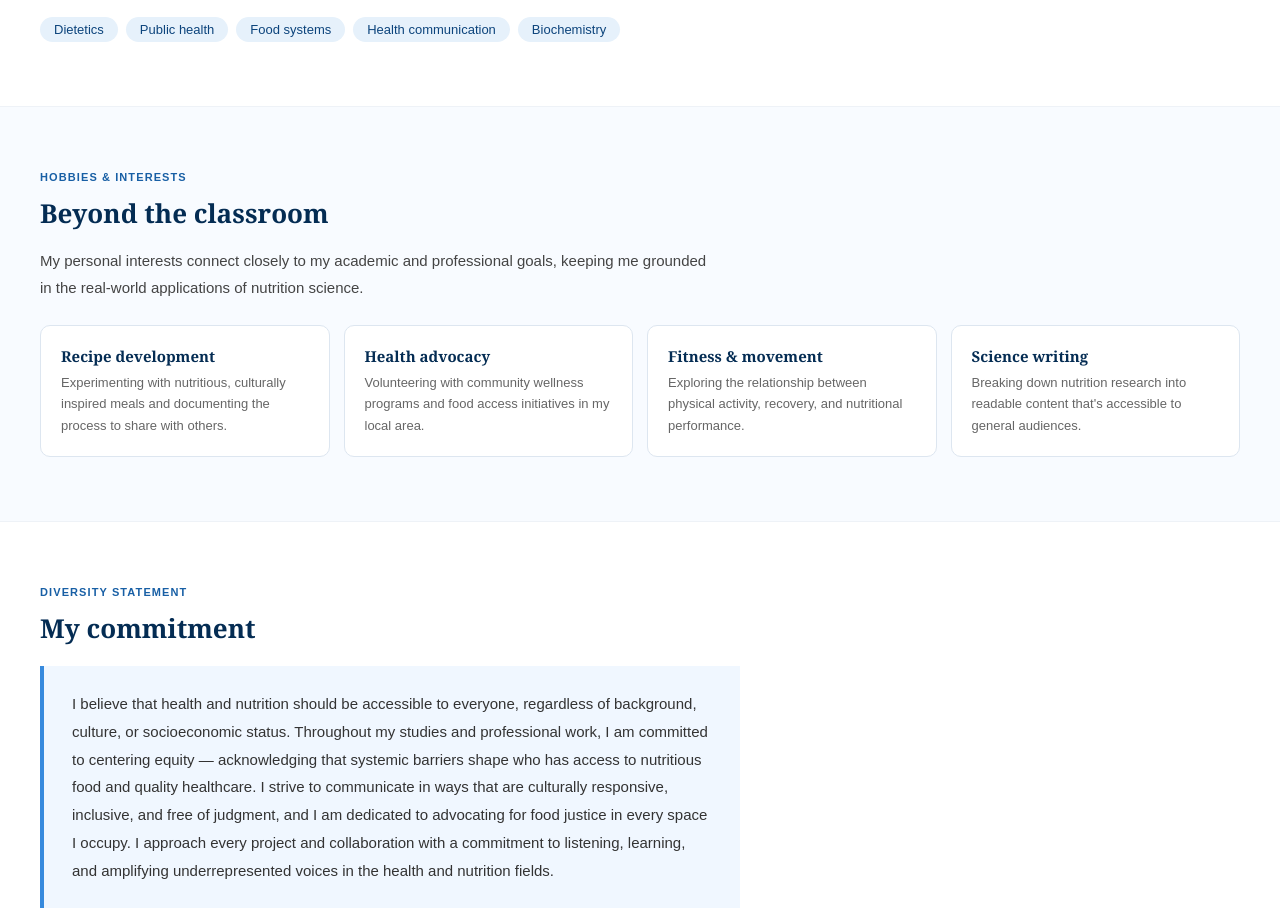
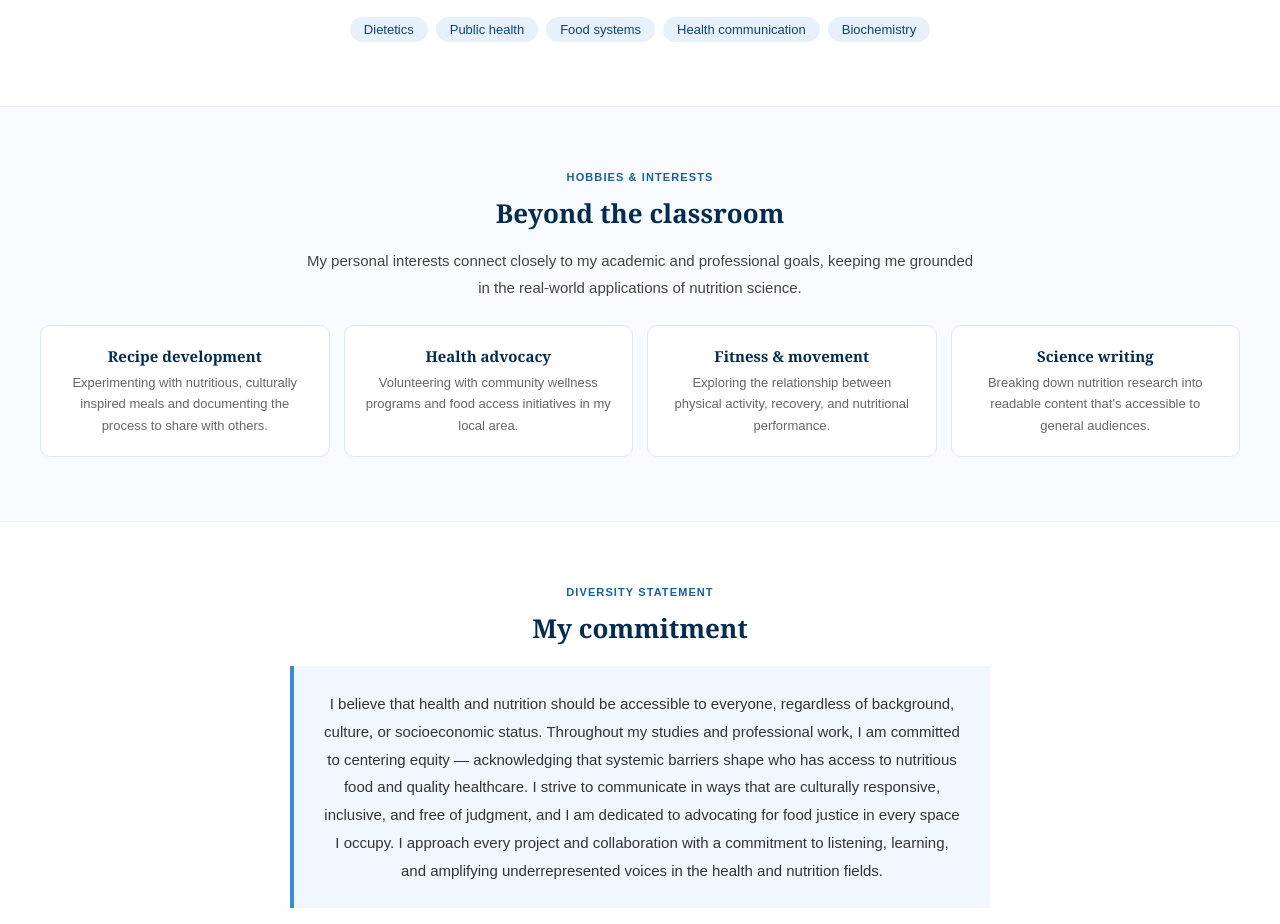
Before and after one commit to mmf124/portfolio-, a plain HTML site: page index.html in a window 1280 px wide. Shown: the part 808-1732 px from the top of the page. Drawn offline with Linux system fonts and the light colour scheme.

Commit message:
Center align sections and tag rows in index.html

```diff
--- a/index.html
+++ b/index.html
@@ -48,7 +48,7 @@
     .hero p { font-size: 17px; color: #185FA5; line-height: 1.75; max-width: 560px; font-family: Arial, sans-serif; }
 
     /* Sections */
-    section { padding: 4rem 2.5rem; border-bottom: 1px solid #eef2f7; }
+    section { padding: 4rem 2.5rem; border-bottom: 1px solid #eef2f7; text-align: center; }
     section:nth-child(even) { background: #f8fbff; }
 
     .section-label {
@@ -61,10 +61,10 @@
       font-family: Arial, sans-serif;
     }
     h2.section-heading { font-size: 26px; font-weight: 700; color: #042C53; margin-bottom: 1rem; }
-    .section-body { font-size: 15px; line-height: 1.8; color: #444; font-family: Arial, sans-serif; max-width: 680px; }
+    .section-body { font-size: 15px; line-height: 1.8; color: #444; font-family: Arial, sans-serif; max-width: 680px; margin: 0 auto; }
 
     /* Tags */
-    .tag-row { display: flex; flex-wrap: wrap; gap: 8px; margin-top: 1.25rem; }
+    .tag-row { display: flex; flex-wrap: wrap; gap: 8px; margin-top: 1.25rem; justify-content: center; }
     .tag {
       font-size: 13px;
       padding: 5px 14px;
@@ -106,7 +106,8 @@
       padding: 1.5rem 1.75rem;
       margin-top: 1.25rem;
       max-width: 700px;
-    }
+      margin-left: auto;
+      margin-right: auto;}
     .diversity-block p { font-size: 15px; line-height: 1.85; color: #333; font-family: Arial, sans-serif; }
 
     /* Footer */
```
